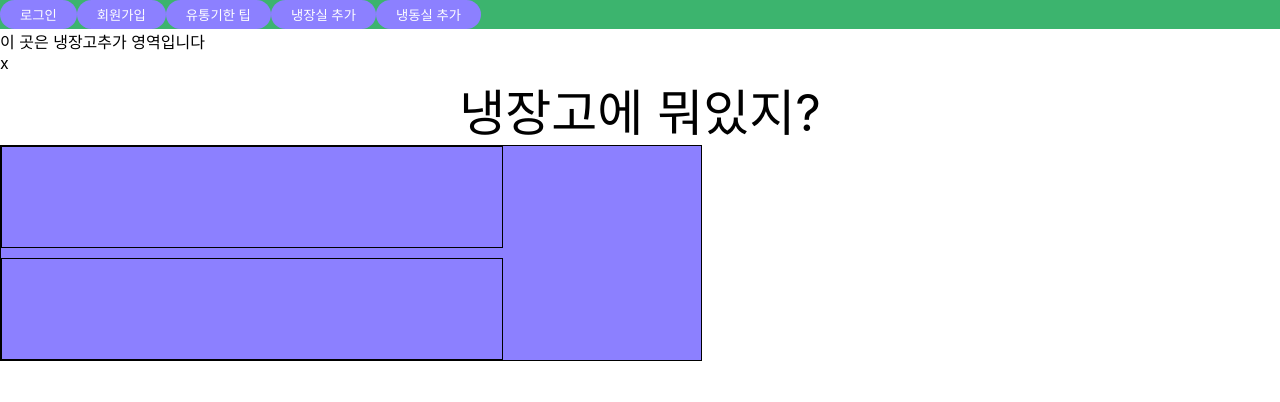
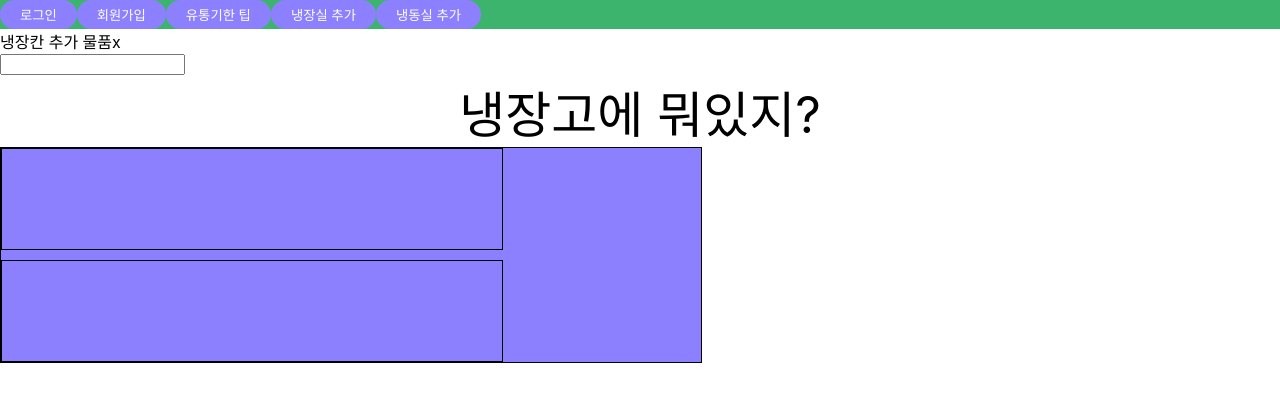
Before and after one commit to davidpark216/FridgeCheck, a React (Create React App) app in the folder fridecheck/: page / in a window 1280 px wide. Both pictures are taken after a click on the button "냉장실 추가". Shown: the top 402 px of the page. Built offline with nearby package versions, Linux system fonts and the light colour scheme.

Commit message:
Fix add form

```diff
--- a/fridecheck/src/components/AddArea.tsx
+++ b/fridecheck/src/components/AddArea.tsx
@@ -9,11 +9,13 @@ interface props {
 }
 function AddArea({ addCold, addFrozen, setAddCold, setAddFrozen }: props) {
   return (
-    <div>
+    <AddAreaWrap>
       {addCold ? (
-        <div>
-          <div>이 곳은 냉장고추가 영역입니다</div>
+        <InputArea>
+          <div className="upperArea">
+            <span>냉장칸 추가 물품</span>
             <span
+              className="close"
               onClick={() => {
                 setAddCold(false);
               }}
@@ -21,13 +23,18 @@ function AddArea({ addCold, addFrozen, setAddCold, setAddFrozen }: props) {
               x
             </span>
           </div>
+
+          <input type="text" />
+        </InputArea>
       ) : (
         <div />
       )}
       {addFrozen ? (
-        <div>
-          <div> 냉동고 추가영역입니다</div>
+        <InputArea>
+          <div className="upperArea">
+            <span>냉동칸 추가 물품</span>
             <span
+              className="close"
               onClick={() => {
                 setAddFrozen(false);
               }}
@@ -35,11 +42,18 @@ function AddArea({ addCold, addFrozen, setAddCold, setAddFrozen }: props) {
               x
             </span>
           </div>
+
+          <input type="text" />
+        </InputArea>
       ) : (
         <div />
       )}
-    </div>
+    </AddAreaWrap>
   );
 }
 
 export default AddArea;
+
+const AddAreaWrap = styled.div``;
+
+const InputArea = styled.div``;
```
Lines whose indentation alone changed are shown as unchanged.
